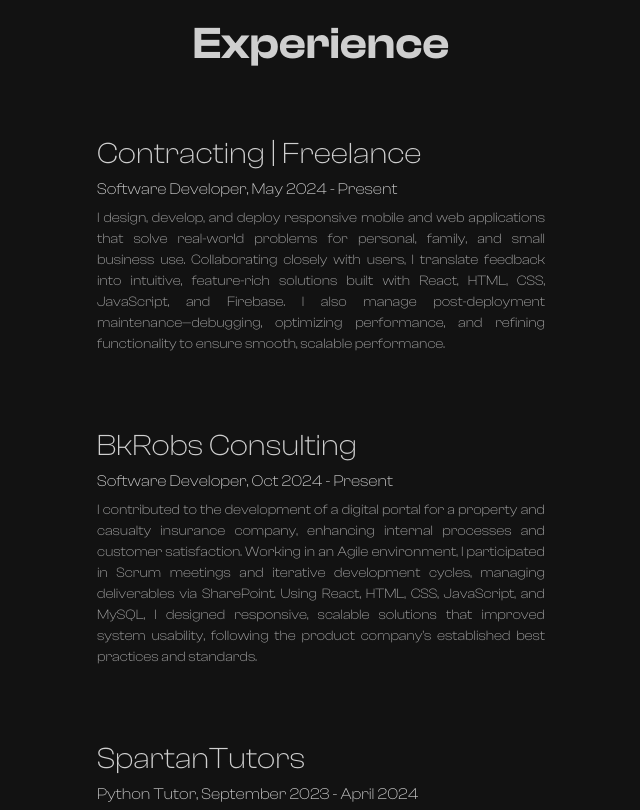
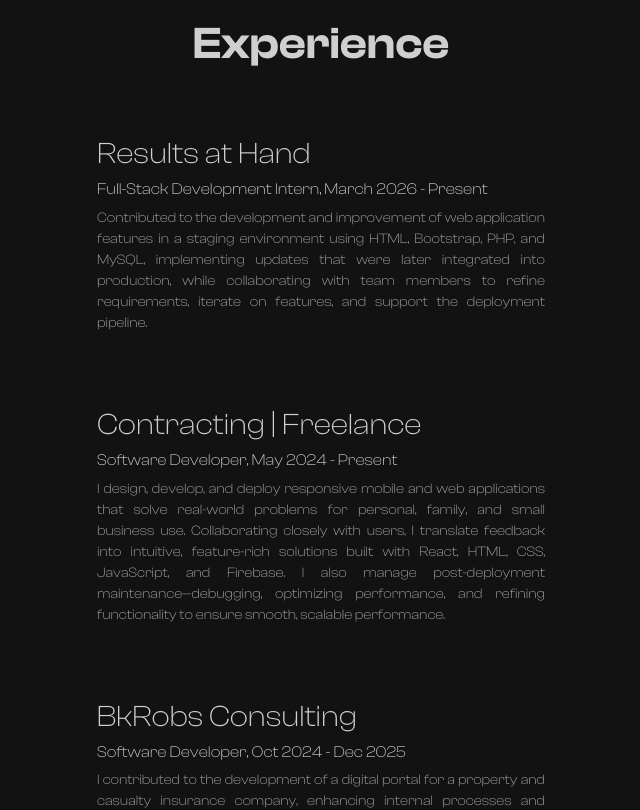
Before and after one commit to bkmorris2456/personal-website, a React (Create React App) app: page /#/home in a window 1280 px wide. Shown: the part 960-1770 px from the top of the page, without its empty margins (319-959 px from the left). Built offline with nearby package versions, Linux system fonts and the light colour scheme.

Commit message:
Moved JSON files to separate data folder, added position

```diff
--- a/src/components/ExperienceNodes.js
+++ b/src/components/ExperienceNodes.js
@@ -1,6 +1,6 @@
 import { Box, Typography } from "@mui/material";
 import { motion } from "framer-motion";
-import experience from "./experience.json";
+import experience from "../data/experience.json";
 
 export default function ExperienceNodes({ id }) {
 
--- a/src/components/ProjectTabs.js
+++ b/src/components/ProjectTabs.js
@@ -2,7 +2,7 @@
 import React from "react";
 import { Grid, Typography } from "@mui/material";
 import ProjectCard from "./ProjectCard";
-import projects from "../components/projects.json";
+import projects from "../data/projects.json";
 import projectImages from "../components/projectImages";
 
 const ProjectTabs = () => {
--- a/src/components/experience.json
+++ b/src/data/experience.json
@@ -1,6 +1,17 @@
 [
     {
         "id": 1,
+        "title": "Full-Stack Development Intern",
+        "location": "Auburn Hills, MI",
+        "company": "Results at Hand",
+        "start": "March 2026",
+        "end": "Present",
+        "description": [
+            "Contributed to the development and improvement of web application features in a staging environment using HTML, Bootstrap, PHP, and MySQL, implementing updates that were later integrated into production, while collaborating with team members to refine requirements, iterate on features, and support the deployment pipeline."
+        ]
+    },
+    {
+        "id": 2,
         "title": "Software Developer",
         "location": "Farmington Hills, MI",
         "company": "Contracting | Freelance",
@@ -11,18 +22,18 @@
         ]
     },
     {
-        "id": 2,
+        "id": 3,
         "title": "Software Developer",
         "location": "Southfield, MI",
         "company": "BkRobs Consulting",
         "start": "Oct 2024",
-        "end": "Present",
+        "end": "Dec 2025",
         "description": [
             "I contributed to the development of a digital portal for a property and casualty insurance company, enhancing internal processes and customer satisfaction. Working in an Agile environment, I participated in Scrum meetings and iterative development cycles, managing deliverables via SharePoint. Using React, HTML, CSS, JavaScript, and MySQL, I designed responsive, scalable solutions that improved system usability, following the product company’s established best practices and standards."
         ]
     },
     {
-        "id": 3,
+        "id": 4,
         "title": "Python Tutor",
         "location": "Lansing, MI",
         "company": "SpartanTutors",
@@ -38,7 +49,7 @@
         ]
     },
     {
-        "id": 4,
+        "id": 5,
         "title": "Software Developer",
         "location": "East Lansing, MI",
         "company": "Ally Financial",
```
Also changed, not shown: src/data/backloggedprojects.json (renamed from src/components/backloggedprojects.json), src/data/projects.json (renamed from src/components/projects.json).
